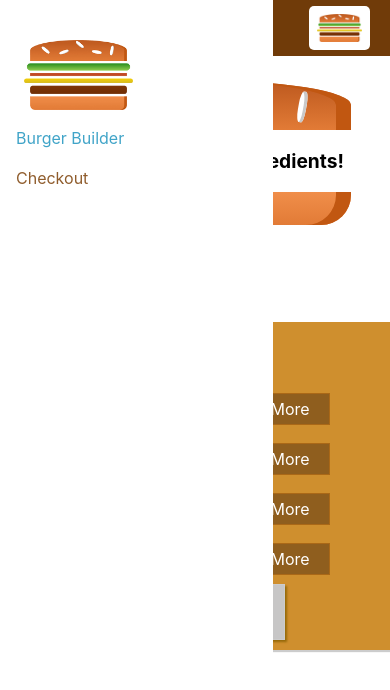
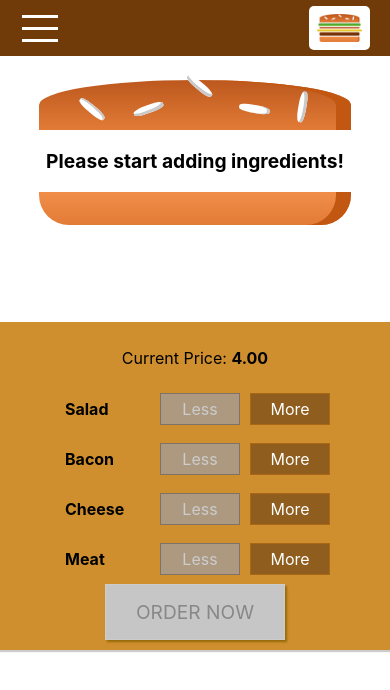
Before and after one commit to benn1988/react-burger, a React (Create React App) app: page / in a window 390 px wide. Shown: the top 690 px of the page. Built offline with nearby package versions, Linux system fonts and the light colour scheme.

Commit message:
Adding Sidedrawer toggle
Reuse the backdrop from modal for the sidedrawer
Adding the SideDrawer toggle button
Creating the hamburger icon for the toggle

```diff
--- a/src/components/Layout/Layout.js
+++ b/src/components/Layout/Layout.js
@@ -1,18 +1,37 @@
-import React from 'react';
+import React, { Component} from 'react';
 
 import Aux from '../../hoc/Auxiliar';
 import classes from './Layout.module.css';
 import Toolbar from '../Navigation/Toolbar/Toolbar';
 import SideDrawer from '../Navigation/SideDrawer/SideDrawer';
+import Backdrop from '../UI/Backdrop/Backdrop';
 
-const layout = ( props ) => (
-    <Aux>
-        <Toolbar />
-        <SideDrawer />
-        <main className={classes.Content}>
-            {props.children}
-        </main>
-    </Aux>
-)
 
-export default layout;
+class Layout extends Component {
+    state = {
+        showSideDrawer: false
+    }
+
+    hideSideDrawerHandler = () => {
+        this.setState({showSideDrawer: false})
+    }
+
+    openSideDrawerHandler = () => {
+        this.setState({showSideDrawer: true})
+    }
+
+    render() {
+        return (
+        <Aux>
+            <Backdrop show={this.state.showSideDrawer} clicked={this.hideSideDrawerHandler} />
+            <Toolbar clicked={this.openSideDrawerHandler}/>
+            <SideDrawer show={this.state.showSideDrawer} />
+            <main className={classes.Content}>
+                {this.props.children}
+            </main>
+        </Aux>
+        )
+    }
+}
+
+export default Layout;
--- /dev/null
+++ b/src/components/Navigation/SideDrawer/DrawerToggle/DrawerToggle.js
@@ -0,0 +1,14 @@
+import React from 'react';
+
+import classes from "./DrawerToggle.module.css";
+
+// hamburger item component
+const drawerToggle = ( props ) => (
+  <div className={classes.DrawerToggle} onClick={props.clicked}>
+    <div></div>
+    <div></div>
+    <div></div>
+  </div>
+);
+
+export default drawerToggle;
--- /dev/null
+++ b/src/components/Navigation/SideDrawer/DrawerToggle/DrawerToggle.module.css
@@ -0,0 +1,23 @@
+.DrawerToggle {
+  width: 40px;
+  height: 100%;
+  display: flex;
+  flex-flow: column;
+  justify-content: space-around;
+  align-items: center;
+  padding: 10px 0;
+  box-sizing: border-box;
+  cursor: pointer;
+}
+
+.DrawerToggle div {
+  width: 90%;
+  height: 3px;
+  background-color: white;
+}
+
+@media (min-width: 500px) {
+  .DrawerToggle {
+      display: none;
+  }
+}
--- a/src/components/Navigation/SideDrawer/SideDrawer.js
+++ b/src/components/Navigation/SideDrawer/SideDrawer.js
@@ -5,9 +5,14 @@ import Logo from '../../Logo/Logo';
 import NavigationItems from '../NavigationItems/NavigationItems';
 
 const sideDrawer = ( props ) => {
+  // save the SideDrawer class in an array
+  const sideDrawerClasses = [classes.SideDrawer];
+  // add to the array the Open or Close class, depending on the passed props
+  props.show ? sideDrawerClasses.push(classes.Open) : sideDrawerClasses.push(classes.Close);
 
   return (
-    <div className={classes.SideDrawer}>
+    // because we have the classes saved in an array, we have to join them
+    <div className={sideDrawerClasses.join(' ')}>
       {/* Passing the height of the Logo as prop, and it being applied as inline styling */}
       <Logo height={'11%'}/>
       <nav>
--- a/src/components/Navigation/Toolbar/Toolbar.js
+++ b/src/components/Navigation/Toolbar/Toolbar.js
@@ -3,10 +3,11 @@ import React from 'react';
 import classes from './Toolbar.module.css';
 import Logo from '../../Logo/Logo';
 import NavigationsItems from '../NavigationItems/NavigationItems';
+import DrawerToggle from '../SideDrawer/DrawerToggle/DrawerToggle';
 
 const toolbar = ( props ) => (
     <header className={classes.Toolbar}>
-        <div>Menu</div>
+        <DrawerToggle clicked={props.clicked} />
         {/* Changing the logo height by wrapping the logo inside a div
          and applying a height of 80% to the div through CSS */}
         <div className={classes.Logo}>
```
